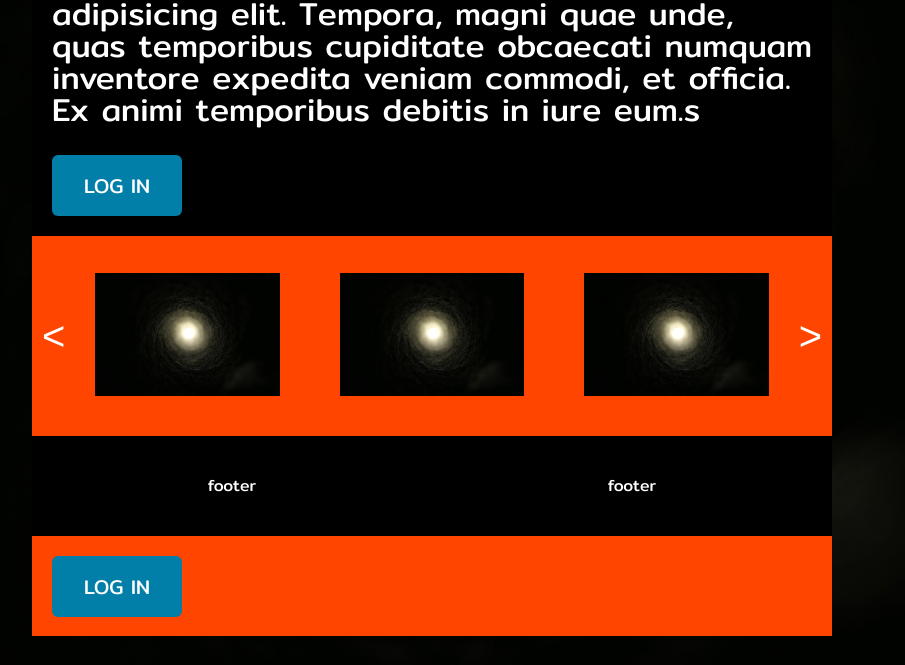
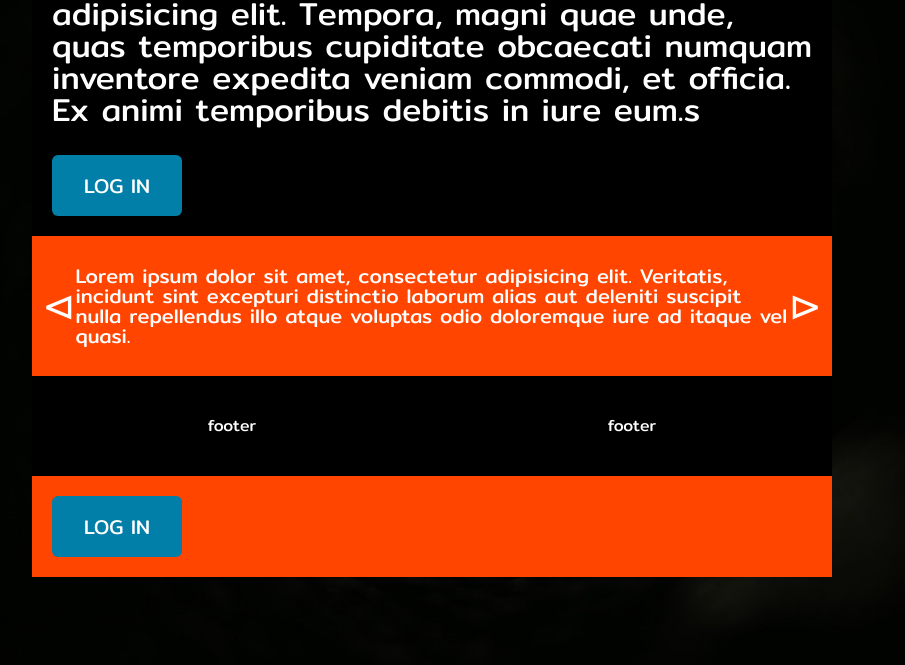
Before and after one commit to bwi-blackhole/UI-Davorin, a plain HTML site: page index.html in a window 1280 px wide. Shown: the part 135-800 px from the top of the page, without its empty margins (208-1113 px from the left). Drawn offline with Linux system fonts and the light colour scheme.

Commit message:
some work on carousel attempt, log in button styling added

```diff
--- a/index.html
+++ b/index.html
@@ -16,8 +16,9 @@
 
     <script defer="defer" src="js/dropdown.js"></script>
     <script defer="defer" src="js/something.js"></script>
+    <script defer="defer" src="js/somethingelse.js"></script>
 
-    <div>
+    <div id="full">
 
         <div class="container">
 
@@ -52,11 +53,11 @@
 
         <!--rows component-->
             <div class="rows">
-                <div class="right-button">&#706<img src="" alt=""></div>
-                <div class="something-box"><img class="carousel-img" src="img/blackhole.jpg" alt="blackhole picture"></div>
-                <div class="something-box"><img class="carousel-img" src="img/blackhole.jpg" alt="blackhole picture"></div>
-                <div class="something-box"><img class="carousel-img" src="img/blackhole.jpg" alt="blackhole picture"></div>
-                <div class="right-button">&#707<img src="" alt=""></div>
+                <div class="left-button">&#8882<img src="" alt=""></div>
+                <div data-target="box"class="something-box">Lorem ipsum dolor sit amet, consectetur adipisicing elit. Veritatis, incidunt sint excepturi distinctio laborum alias aut deleniti suscipit nulla repellendus illo atque voluptas odio doloremque iure ad itaque vel quasi.</div>
+                <div class="something-box something-hidden">Lorem ipsum dolor sit amet consectetur adipisicing elit. Magni reiciendis natus iste neque dolorum sapiente ab. Temporibus voluptatem accusantium, laudantium amet illo, esse explicabo itaque facilis fugiat voluptatibus obcaecati quod?</div>
+                <div class="something-box something-hidden">Lorem ipsum dolor sit amet consectetur adipisicing elit. Incidunt nam ea maiores fugit doloribus neque, iure quisquam saepe, consequatur est nesciunt quia fuga itaque, aspernatur animi officia. Modi, consequatur voluptates.</div>
+                <div class="right-button">&#8883<img src="" alt=""></div>
             </div>
 
 
--- a/js/something.js
+++ b/js/something.js
@@ -1,6 +1,10 @@
 class Carousel {
     constructor(element){
+
         this.element = element
+
+        this.box = this.element.querySelector('.something-box')
+
         this.rBtn = element.querySelector('.right-button')
         this.lBtn = element.querySelector('.left-button')
         this.img = element.querySelector('.carousel-img')
@@ -13,9 +17,17 @@ class Carousel {
             this.someFunc()
         })
 
+
+      }
         someFunc() {
+            let i = 0
+            this.box.classList.toggle('something-hidden')
+            alert(i)
+            return i++
 
         }
     }
 
-}
+
+
+let rows = document.querySelectorAll('.rows').forEach(element => new Carousel(element))
--- a/less/cta.less
+++ b/less/cta.less
@@ -1,10 +1,13 @@
 .cta{
-    height: 100px;
     display: flex;
     width: 100%;
     padding: 0px 20px 0 20px;
-    align-items: center;
+    align-items: flex-start;
     font-size: 1.6rem;
     background-color: orangered;
     color: white;
+    height: 100%;
+    @media @phoneView {
+        max-height: 100px;
+    }
 }
--- a/less/global.less
+++ b/less/global.less
@@ -7,16 +7,19 @@
     .background-img {
       position: fixed;
       z-index: -1;
+      width: 100%;
       height: 100%;
-      width: 100%;
 
     }
   }
 
   html, body {
     font-family: 'Mitr', sans-serif;
+    height: 100%;
 
   }
+
+
 
   h1, h2, h3, h4, h5 {
     font-family: 'Mitr';
@@ -51,7 +54,7 @@
     max-width: 800px;
     width: 100%;
     margin: 0 auto;
-    height: 100%;
+    overflow: hidden;
 
   }
 
--- a/less/main-section.less
+++ b/less/main-section.less
@@ -5,6 +5,8 @@
     padding: 60px 20px 0 20px;
     background-color: black;
     color: white;
+
+
     @media @phoneView {
         width: 100%;
         display: flex;
--- a/less/rows.less
+++ b/less/rows.less
@@ -1,5 +1,6 @@
 .rows{
-    height: 200px;
+
+    height: 100%;
     display: flex;
     width: 100%;
     justify-content: space-between;
@@ -25,17 +26,25 @@
 
     .left-button {
         font-size: 4rem;
-       cursor: pointer;
+        cursor: pointer;
     }
 
     .something-box {
-        padding: 30px;
+        padding: 30px 0 30px 0;
         font-size: 2rem;
+        display: flex;
+        flex-wrap: wrap;
+
         @media @phoneView {
            margin: 10px 0 10px 0;
           padding: 0;
 
         }
+
     }
+       .something-hidden {
+            display: none;
+          }
+
 
 }
```
Also changed, not shown: css/index.css, js/something-else.js (added), js/somethingelse.js (added).
